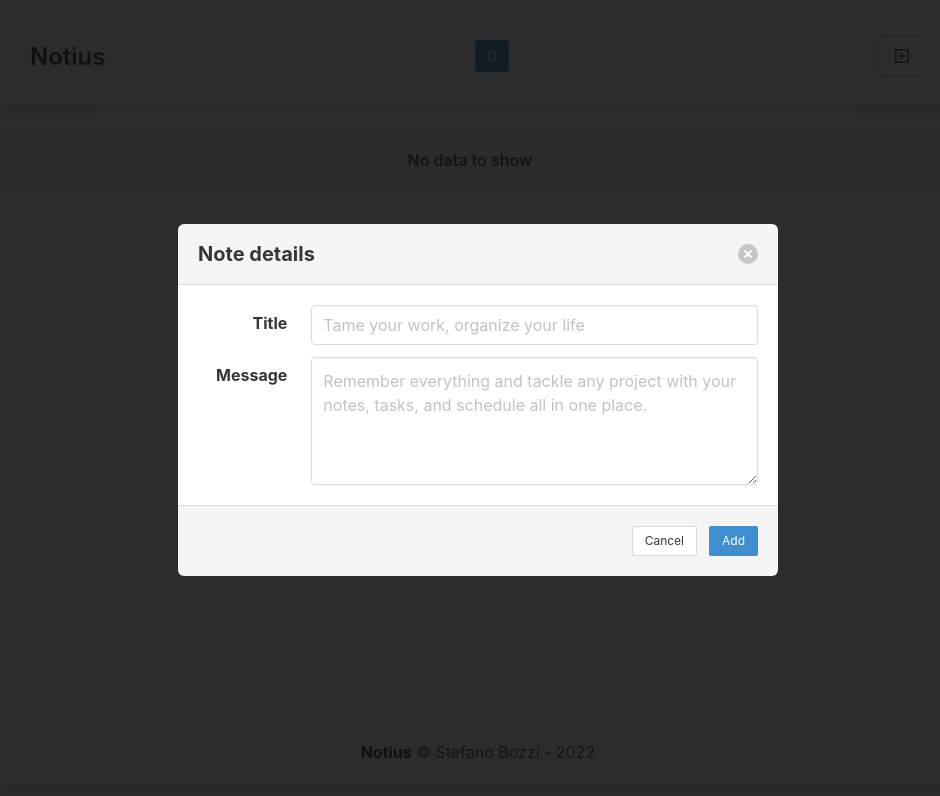
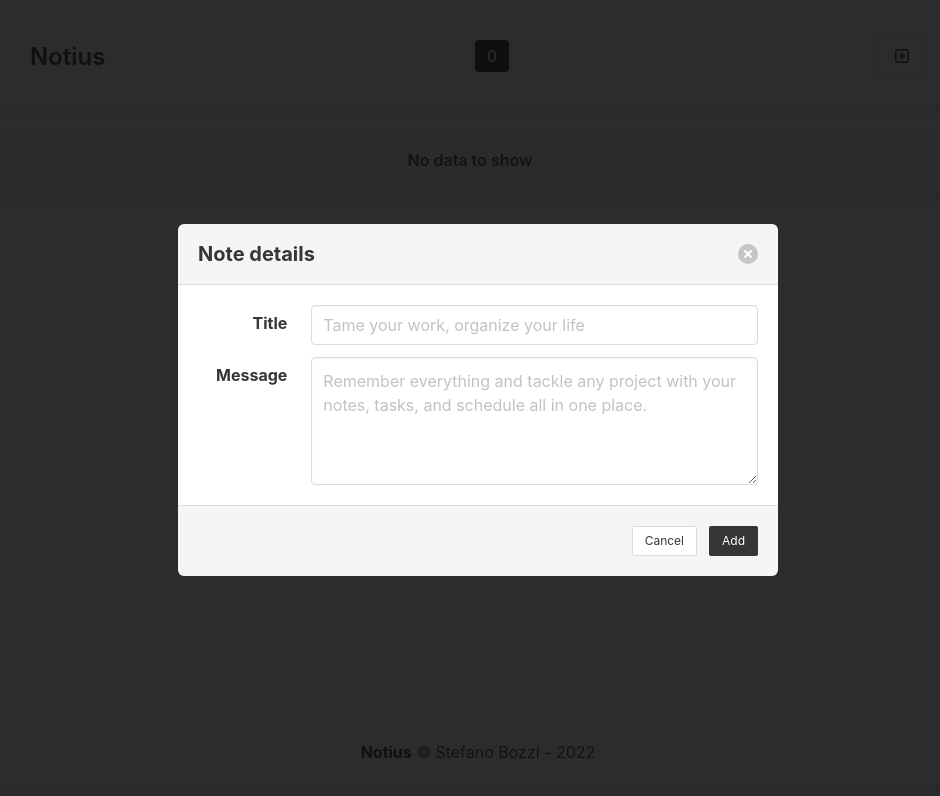
Before and after one commit to oxavibes/take-notes-vue-3, a Vue app: page /#/ in a window 1280 px wide. Both pictures are taken after a click on the link 1064 px from the left and 56 px from the top of the page. Shown: the top 796 px of the page, without its empty margins (162-1102 px from the left). Built offline with nearby package versions, Linux system fonts and the light colour scheme.

Commit message:
small design change

```diff
--- a/src/components/layout/NavBar.vue
+++ b/src/components/layout/NavBar.vue
@@ -35,7 +35,7 @@ const { totalNotesCount } = storeToRefs(useStoreNotes());
     <div id="navbarBasic" class="navbar-menu" :class="showNavBar ? 'is-active' : ''">
       <div class="navbar-start ml-auto mr-0">
         <div class="navbar-item">
-          <span class="tag is-info is-medium">{{ totalNotesCount }}</span>
+          <span class="tag is-dark is-medium">{{ totalNotesCount }}</span>
         </div>
       </div>
 
--- a/src/components/modals/DeleteNoteModal.vue
+++ b/src/components/modals/DeleteNoteModal.vue
@@ -51,7 +51,7 @@ const onSubmit = () => {
                 <a class="button is-small" @click="closeModal">Cancel</a>
               </p>
               <p class="control">
-                <button class="button is-info is-small">Delete</button>
+                <button class="button is-dark is-small">Delete</button>
               </p>
             </div>
           </footer>
--- a/src/components/modals/ManageNoteModal.vue
+++ b/src/components/modals/ManageNoteModal.vue
@@ -106,10 +106,10 @@ const onUpdate = () => {
               <a class="button is-small" @click="onClose">Cancel</a>
             </p>
             <p class="control" v-if="!isUpdate">
-              <button class="button is-info is-small" name="action" value="onAdd">Add</button>
+              <button class="button is-dark is-small" name="action" value="onAdd">Add</button>
             </p>
             <p class="control" v-else>
-              <button class="button is-info is-small" name="action" value="onUpdate">Update</button>
+              <button class="button is-dark is-small" name="action" value="onUpdate">Update</button>
             </p>
           </div>
         </footer>
--- a/src/views/ViewNotes.vue
+++ b/src/views/ViewNotes.vue
@@ -39,7 +39,7 @@ const tabletAndSmaller = breakpoints.smaller("desktop");
       </TransitionGroup>
 
       <Transition name="custom-classes" enter-active-class="animate__animated animate__fadeIn">
-        <p v-show="!notes.length" class="has-text-centered has-text-weight-semibold notification">No data to show</p>
+        <p v-show="!notes.length" class="box has-text-centered has-text-weight-semibold notification">No data to show</p>
       </Transition>
     </section>
   </div>
```
